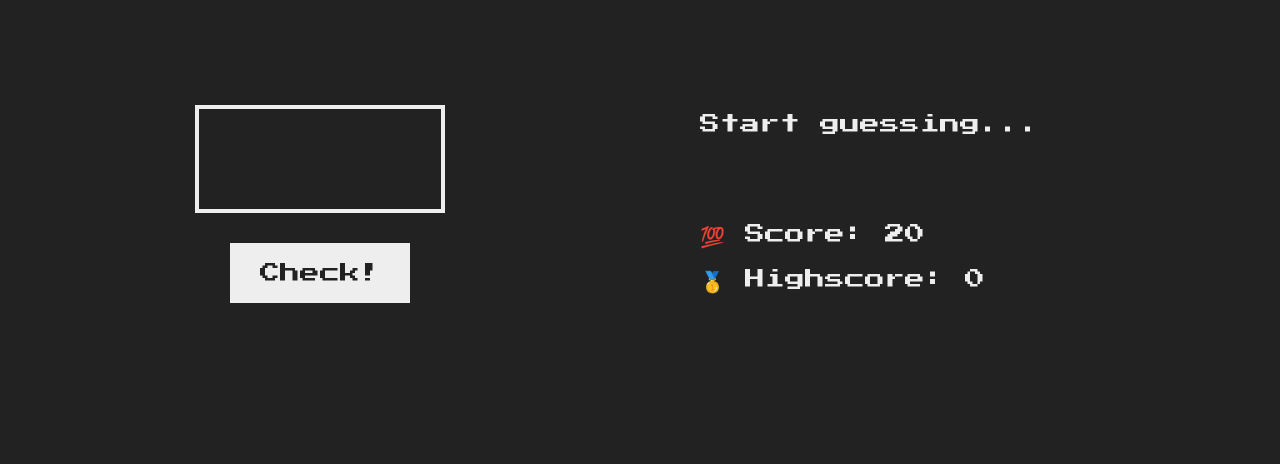
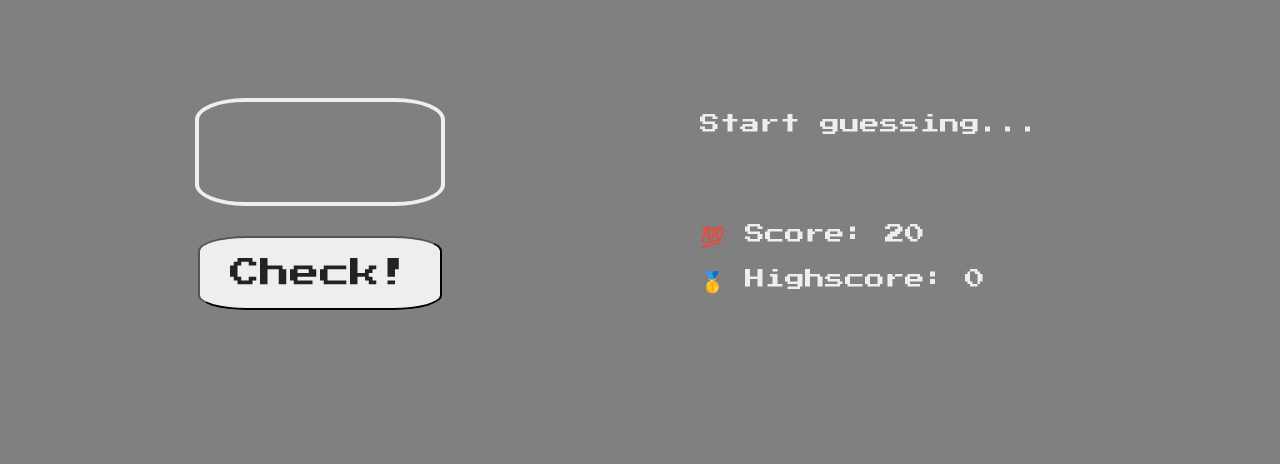
Before and after one commit to fortuneonyeka/guess_game, a plain HTML site: page index.html in a window 1280 px wide. Shown: the part 336-800 px from the top of the page. Drawn offline with Linux system fonts and the light colour scheme.

Commit message:
update body font family, size and weight

```diff
--- a/style.css
+++ b/style.css
@@ -1,4 +1,4 @@
-@import url('https://fonts.googleapis.com/css?family=Press+Start+2P&display=swap');
+@import url('https://fonts.googleapis.com/css2?family=Press+Start+2P&display=swap');
 
 * {
   margin: 0;
@@ -12,9 +12,10 @@ html {
 }
 
 body {
-  font-family: 'Press Start 2P', sans-serif;
+  /* font-family: 'Press Start 2P', sans-serif; */
+  font-family: 'Press Start 2P', cursive;
   color: #eee;
-  background-color: #222;
+  background-color: gray;
   /* background-color: #60b347; */
 }
 
@@ -67,6 +68,7 @@ h1 {
   bottom: 0;
   left: 50%;
   transform: translate(-50%, 50%);
+  border-radius: 20%;
 }
 
 .between {
@@ -93,16 +95,20 @@ h1 {
   text-align: center;
   display: block;
   margin-bottom: 3rem;
+  border-radius: 20%;
 }
 
 .btn {
-  border: none;
+  /* border: none; */
   background-color: #eee;
   color: #222;
-  font-size: 2rem;
+  font-size: 3rem;
   font-family: inherit;
+  font-family: ;
+  font-weight: 300px;
   padding: 2rem 3rem;
   cursor: pointer;
+  border-radius: 20%;
 }
 
 .btn:hover {
```
